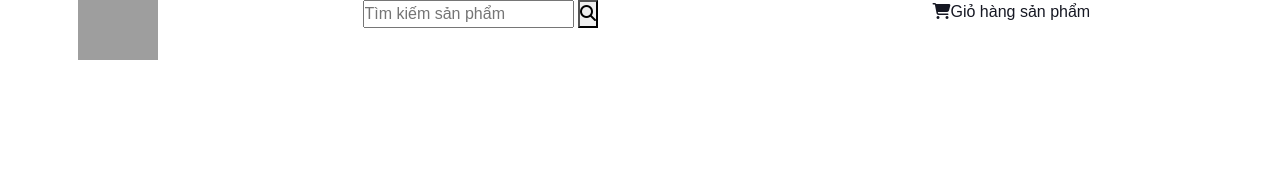
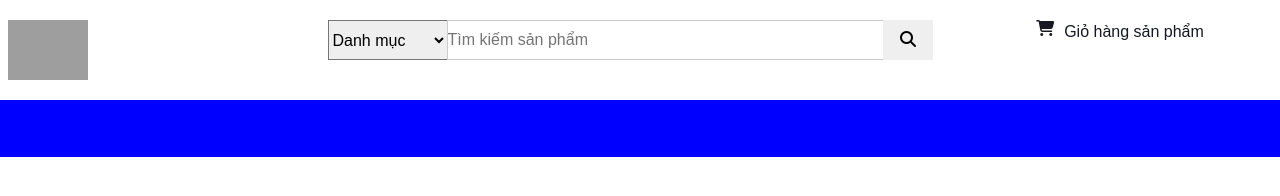
Before and after one commit to Quang-keri/Prj_frontend, a plain HTML site: page index.html in a window 1280 px wide. Drawn offline with nearby package versions, Linux system fonts and the light colour scheme; grey boxes are pictures that could not be loaded.

Commit message:
done html cho header

```diff
--- a/assets/scss/main.scss
+++ b/assets/scss/main.scss
@@ -20,3 +20,42 @@ body {
   direction: ltr;
   overscroll-behavior: contain;
 }
+
+#menu-neft {
+  width: 120px;
+  height: 40px;
+}
+
+.header-container {
+  margin: 20px 0 20px;
+}
+.search_form {
+  margin-top: 10px;
+}
+.search {
+  outline: none;
+  border: 1px solid #ccc;
+  height: 40px;
+  width: 70%;
+}
+
+.input-group {
+  display: flex;
+}
+
+.btn-search {
+  width: 50px;
+  height: 40px;
+  border: none;
+}
+
+.top-cart {
+  display: flex;
+  justify-content: center;
+  gap: 10px;
+}
+
+.nav-group {
+  height: 57px;
+  background-color: blue;
+}
--- a/index.html
+++ b/index.html
@@ -73,7 +73,7 @@
   <body>
     <header>
       <div class="header-container">
-        <div class="container">
+        <div class="container-fluid">
           <div class="row">
             <div class="col-md-3">
               <!-- Header Logo -->
@@ -88,16 +88,36 @@
               <!-- End Header Logo -->
             </div>
             <div class="col-md-6">
-              <form action="#">
+              <form action="#" id="search_form">
+                <div class="input-group">
+                  <select name="" id="menu-neft">
+                    <option value="">Danh mục</option>
+                    <option value="90">NERF SUPER SOAKER</option>
+                    <option value="89">NERF N-Strike Modulus</option>
+                    <option value="88">Nerf Zombie Strike</option>
+                    <option value="87">NERF ACCUSTRIKE SERIES</option>
+                    <option value="85">Nerf phụ kiện</option>
+                    <option value="86">Nerf Doomlands</option>
+                    <option value="84">Nerf N-Strike Elite</option>
+                    <option value="91">NERF N-STRIKE MEGA</option>
+                    <option value="92">NERF RIVAL</option>
+                    <option value="93">Icon series</option>
+                    <option value="95">Zuru X-Shot</option>
+                    <option value="96">Nerf Fortnite</option>
+                  </select>
+
                   <input
                     type="text"
                     action="#"
                     value=""
+                    name="search"
+                    class="search"
                     placeholder="Tìm kiếm sản phẩm"
                   />
                   <button type="submit" class="btn-search">
                     <i class="fa fa-search"></i>
                   </button>
+                </div>
               </form>
             </div>
             <div class="col-md-3 top-cart">
@@ -106,6 +126,7 @@
           </div>
         </div>
       </div>
+      <nav class="nav-group"></nav>
     </header>
   </body>
 </html>
```
Also changed, not shown: assets/css/main.css, assets/css/main.min.css. Lines whose indentation alone changed are shown as unchanged.
